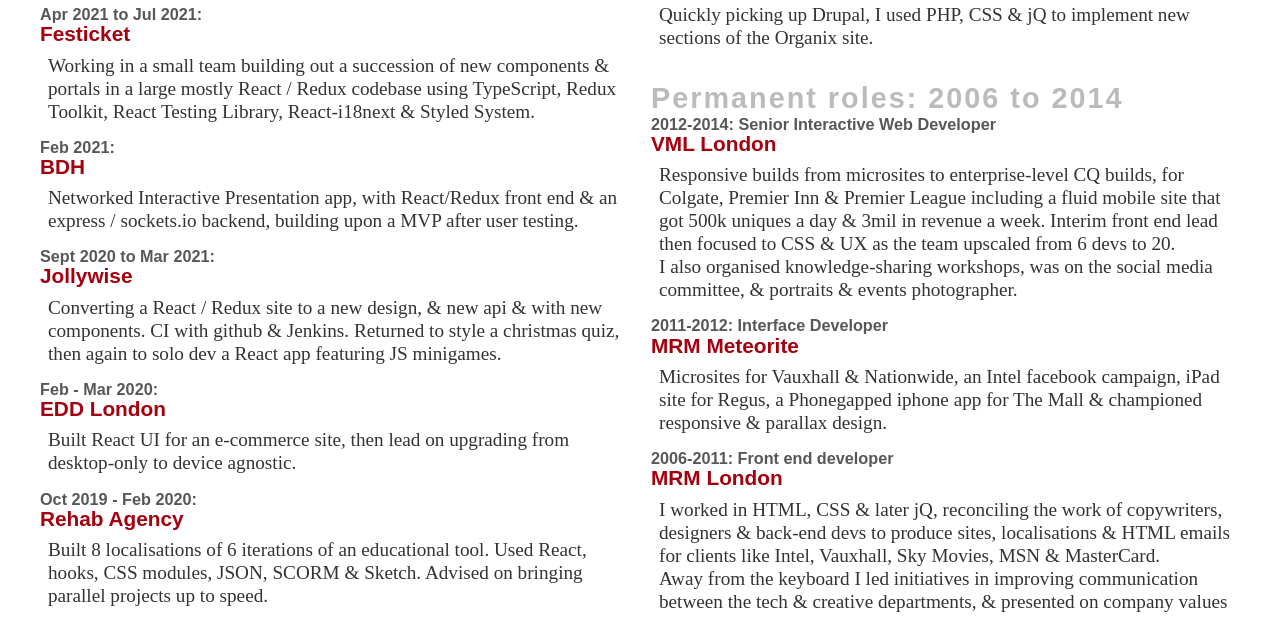
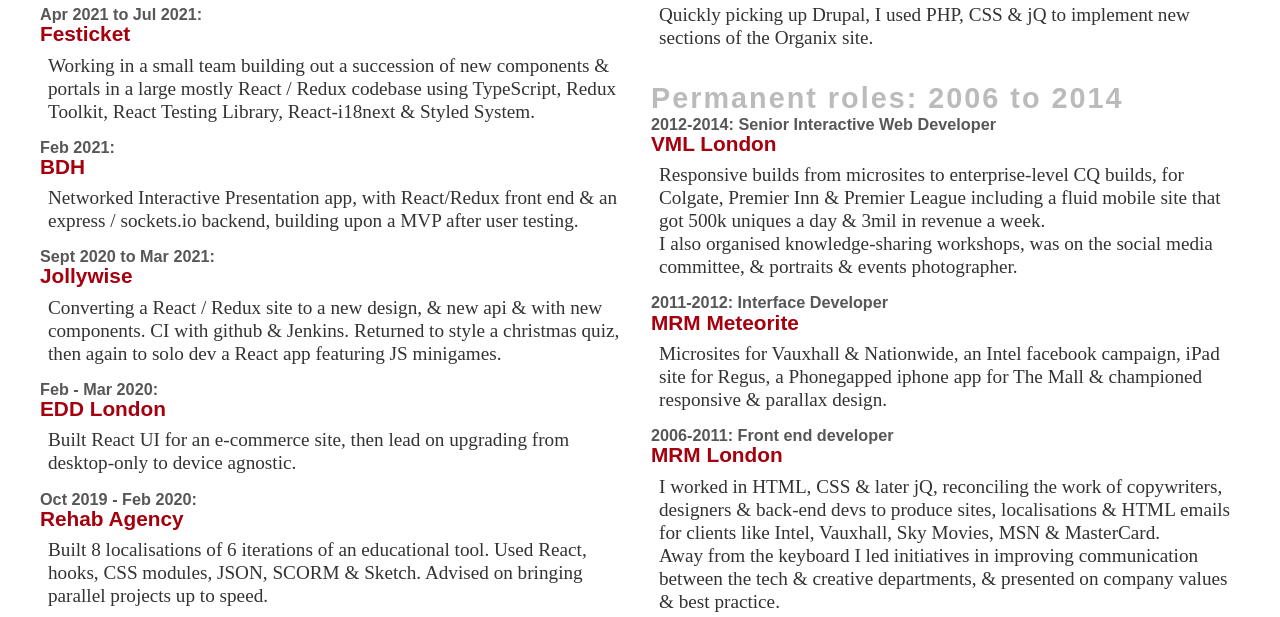
Before and after one commit to DanielGovan/cv_page, a Gatsby site: page / in a window 1280 px wide. Shown: the part 155-772 px from the top of the page. Built offline with nearby package versions, Linux system fonts and the light colour scheme; Gatsby itself is replaced by a stand-in of ours.

Commit message:
Less VML

```diff
--- a/src/pages/index.js
+++ b/src/pages/index.js
@@ -101,8 +101,6 @@
             Responsive builds from microsites to enterprise-level CQ builds, for
             Colgate, Premier Inn &amp; Premier League including a fluid mobile
             site that got 500k uniques a day &amp; 3mil in revenue a week.
-            Interim front end lead then focused to CSS &amp; UX as the team
-            upscaled from 6 devs to 20.
             <br /> I also organised knowledge-sharing workshops, was on the
             social media committee, &amp; portraits &amp; events photographer.
           </Place>
```
